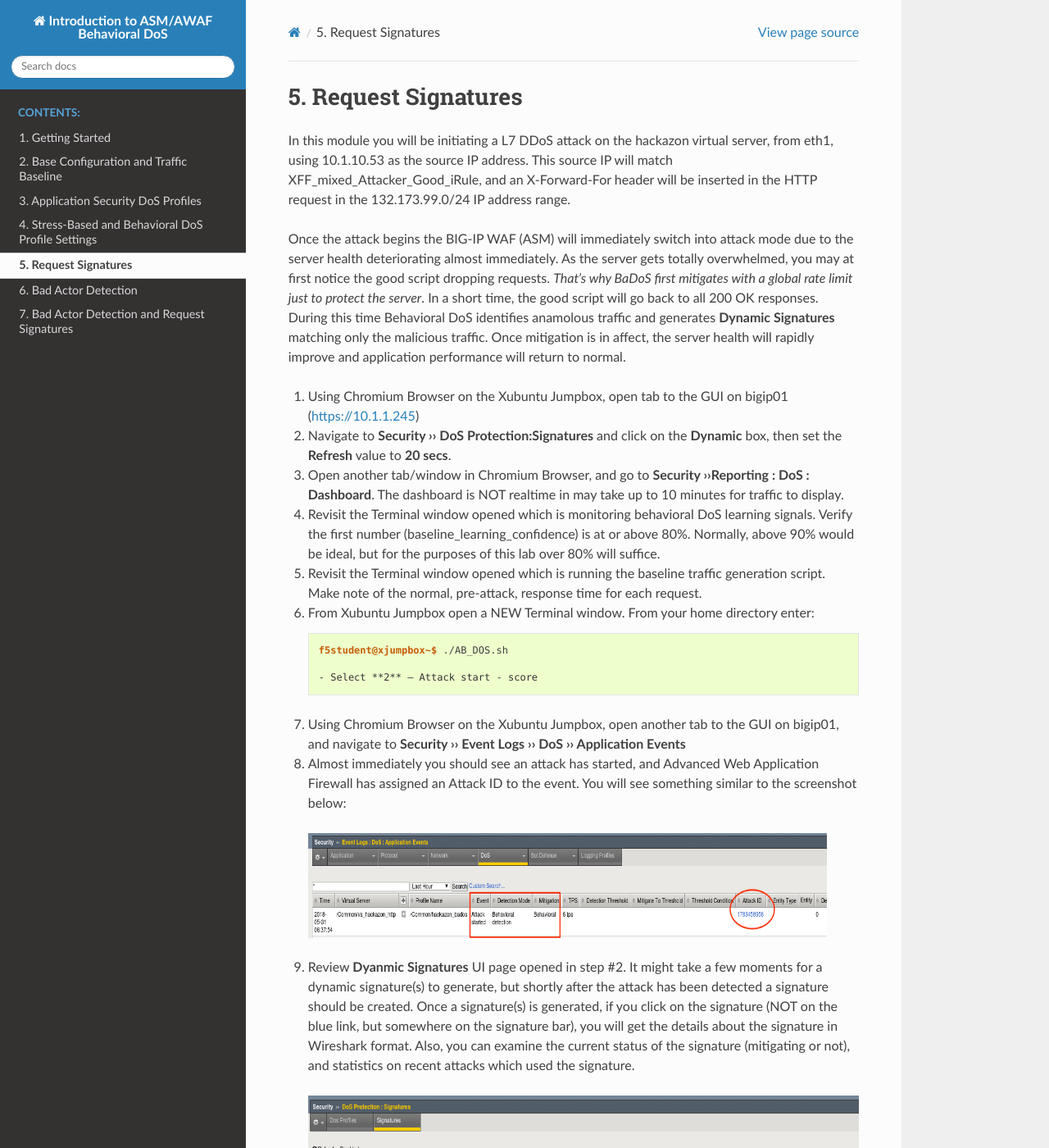
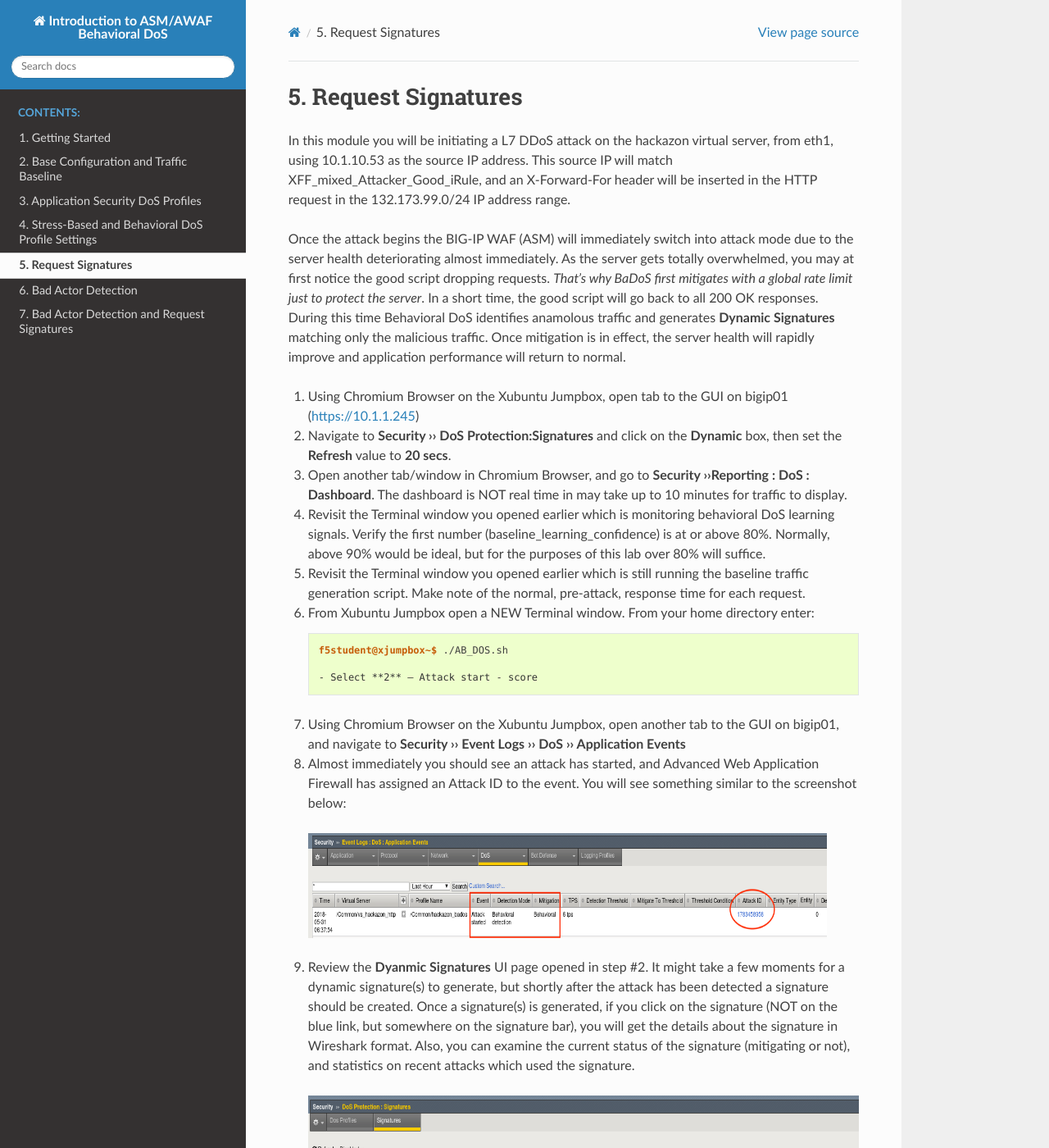
Before and after one commit to meverett1167/bados-sg-agility-2018, a Sphinx documentation site: the page built from docs/bados/module4.rst, in a window 1280 px wide and 1400 px high. Shown: the whole window at 82% size. Built offline with Sphinx 7.4.7 and the Read the Docs theme 2.0.0, drawn with Linux system fonts in a browser that asks for light colours; some of the changed text lies outside the part shown.

Commit message:
minor grammar updates to module4

```diff
--- a/docs/bados/module4.rst
+++ b/docs/bados/module4.rst
@@ -4,15 +4,15 @@
 ==============================================================
 In this module you will be initiating a L7 DDoS attack on the hackazon virtual server, from eth1, using 10.1.10.53 as the source IP address. This source IP will match XFF\_mixed\_Attacker\_Good\_iRule, and an X-Forward-For header will be inserted in the HTTP request in the 132.173.99.0/24 IP address range.
 
-Once the attack begins the BIG-IP WAF (ASM) will immediately switch into attack mode due to the server health deteriorating almost immediately. As the server gets totally overwhelmed, you may at first notice the good script dropping requests. *That’s why BaDoS first mitigates with a global rate limit just to protect the server*. In a short time, the good script will go back to all 200 OK responses. During this time Behavioral DoS identifies anamolous traffic and generates **Dynamic Signatures** matching only the malicious traffic. Once mitigation is in affect, the server health will rapidly improve and application performance will return to normal.
+Once the attack begins the BIG-IP WAF (ASM) will immediately switch into attack mode due to the server health deteriorating almost immediately. As the server gets totally overwhelmed, you may at first notice the good script dropping requests. *That’s why BaDoS first mitigates with a global rate limit just to protect the server*. In a short time, the good script will go back to all 200 OK responses. During this time Behavioral DoS identifies anamolous traffic and generates **Dynamic Signatures** matching only the malicious traffic. Once mitigation is in effect, the server health will rapidly improve and application performance will return to normal.
 
 1.  Using Chromium Browser on the |xj|, open tab to the GUI on bigip01 (https://10.1.1.245)
 2.  Navigate to **Security ›› DoS Protection:Signatures** and click on the **Dynamic** box, then set the **Refresh** value to **20 secs**.
-3.  Open another tab/window in Chromium Browser, and go to **Security ››Reporting : DoS : Dashboard**. The dashboard is NOT realtime in may take up to 10 minutes for traffic to display.
+3.  Open another tab/window in Chromium Browser, and go to **Security ››Reporting : DoS : Dashboard**. The dashboard is NOT real time in may take up to 10 minutes for traffic to display.
 
-4.  Revisit the Terminal window opened which is monitoring behavioral DoS learning signals.  Verify the first number (baseline\_learning\_confidence) is at or above 80%.  Normally, above 90% would be ideal, but for the purposes of this lab over 80% will suffice.
+4.  Revisit the Terminal window you opened earlier which is monitoring behavioral DoS learning signals.  Verify the first number (baseline\_learning\_confidence) is at or above 80%.  Normally, above 90% would be ideal, but for the purposes of this lab over 80% will suffice.
 
-5.  Revisit the Terminal window opened which is running the baseline traffic generation script.  Make note of the normal, pre-attack, response time for each request.
+5.  Revisit the Terminal window you opened earlier which is still running the baseline traffic generation script.  Make note of the normal, pre-attack, response time for each request.
 
 6. From |xj| open a NEW Terminal window. From your home directory
    enter:
@@ -31,32 +31,33 @@
    |event-log-bados-start|
 
 
-9.  Review **Dyanmic Signatures** UI page opened in step #2. It might take a few moments for a dynamic signature(s) to generate, but shortly after the attack has been detected a signature should be created.  Once a signature(s) is generated, if you click on the signature (NOT on the blue link, but somewhere on the signature bar), you will get the details about the signature in Wireshark format.  Also, you can examine the current status of the signature (mitigating or not), and statistics on recent attacks which used the signature.
+9.  Review the **Dyanmic Signatures** UI page opened in step #2. It might take a few moments for a dynamic signature(s) to generate, but shortly after the attack has been detected a signature should be created.  Once a signature(s) is generated, if you click on the signature (NOT on the blue link, but somewhere on the signature bar), you will get the details about the signature in Wireshark format.  Also, you can examine the current status of the signature (mitigating or not), and statistics on recent attacks which used the signature.
 
    |dos-attack-sig-detail|
 
-   1.  **Signature ID**: Signature ID generated for this signature.  You can use the signature ID in DoS Analysis/Dashboard views (explored in module 6) to get more details on actions taken by this signature.
+   - **Signature ID**: Signature ID generated for this signature.  You can use the signature ID in DoS Analysis/Dashboard views (explored in module 6) to get more details on actions taken by this signature.
 
-   2.  **Deployment State**: current state of the signature.  Options include:
+   - **Deployment State**: current state of the signature.  Options include:
+
       * **Mitigate** - Collect stats, learn, alert, and mitigate.  All thresholds and threshold actions are applied, and rate limiting occurs if the device is under high stress.
-      * **Detect Only** - Collects stats,learn, and alert.  Develops dynamic signatures without enforcing any thresholds or limits.
+      * **Detect Only** - Collects stats, learn, and alert.  Develops dynamic signatures without enforcing any thresholds or limits.
       * **Learn Only** - Collect stats and learn.  Develops dynamic signatures without enforcing any thresholds or limits
       * **Disabled** - No stat collection or mitigation, totally disables the signature.
 
-   3.  **Attack Status** - the state of the signature with respect to ongoing attacks.  Specifically, is this particular signature being used to mitigate an on-going attack.
+   - **Attack Status** - the state of the signature with respect to ongoing attacks.  Specifically, defines whether this particular signature is being used to mitigate an on-going attack.
 
-   4.  **Attack ID** - the attack ID for the attack that generated this signature.  Clicking the attack ID will take you to the DoS Analysis views filtered on this attack ID.
+   - **Attack ID** - the attack ID for the attack that generated this signature.  Clicking the attack ID will take you to the DoS Analysis views filtered on this attack ID.
 
-   5.  **Predicates List** - the conditions for the request to be associated with this signature.  Includes one or more match ,expresssions, joined by logical operators, which the system uses to match traffic causing a DoS attack.
+   - **Predicates List** - the conditions for the request to be associated with this signature.  Includes one or more match ,expresssions, joined by logical operators, which the system uses to match traffic causing a DoS attack.
 
-   6.  **Attack History** - provides an account of all attacks in which this signature has been used to mitigate.
+   - **Attack History** - provides an account of all attacks in which this signature has been used to mitigate.
 
    .. NOTE:: Dynamic Attack signatures generated will remain in the list up to the max number of signatures supported, and will be will re-used whenever an attack is detected, and traffic matches the conditions defined in the signature
 
 
-10.  With the attack script still running, examine the output of the baseline script.  You should be getting HTTP 200 OK responses, and response time should be inline with pre-attack response times.  Also, verify you can use browse to http://hackazon.f5demo.com without issue.
+10.  With the attack script still running, examine the output of the baseline script.  You should be getting HTTP 200 OK responses, and the response time should be inline with pre-attack response times.  Also, verify you can use browse to http://hackazon.f5demo.com without issue.
 
-11.  In the window where you are running the attack script, enter **CTRL-C**, they type **4** to kill the attack script cleanly.
+11.  In the window where you are running the attack script, enter **CTRL-C**, then type **4** to kill the attack script cleanly.
 
 12.  Using Chromium Browser, navigate to **Security ›› DoS Protection:Signatures** and click on the **Dynamic** box.  Then click the check box next to the Name column to select all signatures, and click delete to remove all attack signatures created during this module.
 
```
